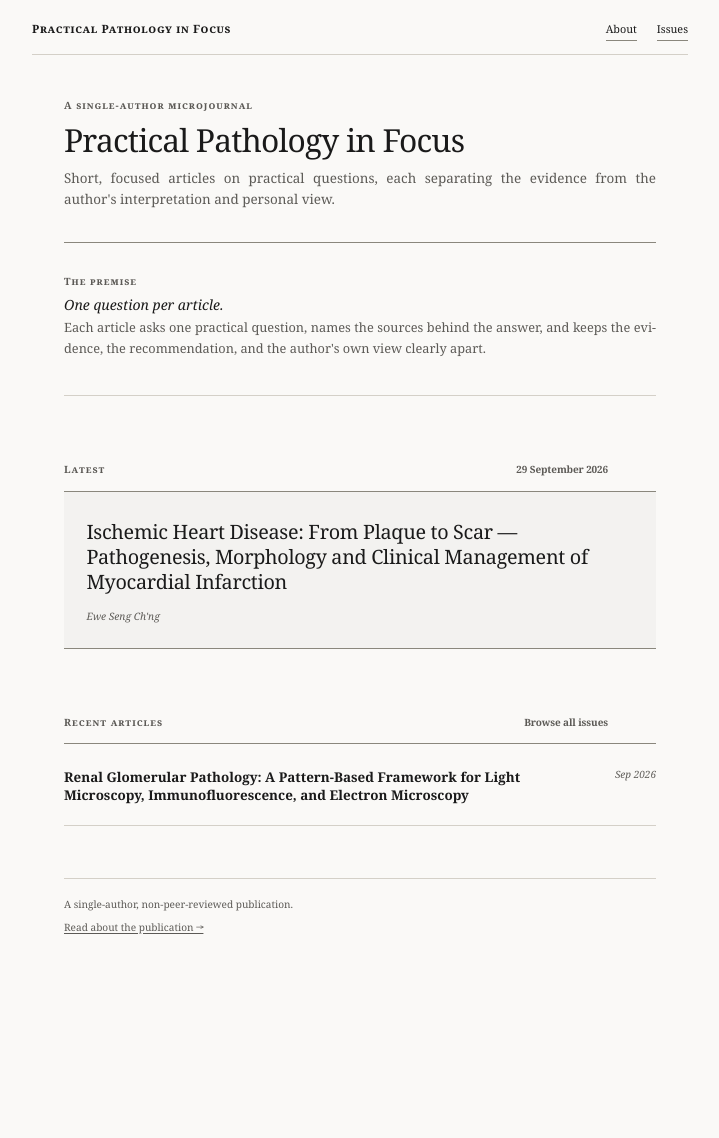
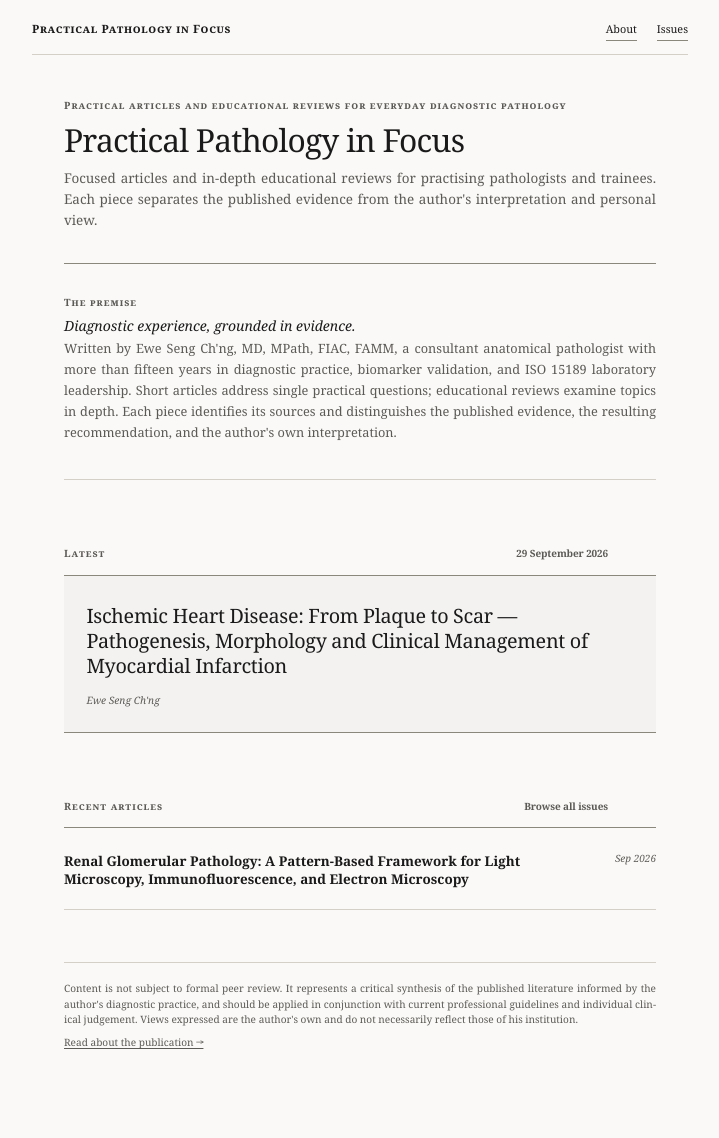
Before and after one commit to es-chng/practicalpathologyinfocus, a Jekyll site: the page built from index.html, in a window 1280 px wide. Shown: the whole page, without its empty margins (280-999 px from the left). Built offline with Jekyll 4.4.1, drawn with Linux system fonts in a browser that asks for light colours; before the commit the page ends 1023 px from its top, so only the background shows below that.

Commit message:
Update _config.yml

```diff
--- a/_config.yml
+++ b/_config.yml
@@ -2,19 +2,27 @@
 # Your publication. Edit these values; every page reads them from here.
 # ---------------------------------------------------------------------------
 title: Practical Pathology in Focus
-tagline: A single-author microjournal
+tagline: Practical articles and educational reviews for everyday diagnostic pathology
 description: >-
-  Short, focused articles on practical questions, each separating the
-  evidence from the author's interpretation and personal view.
+  Focused articles and in-depth educational reviews for practising pathologists
+  and trainees. Each piece separates the published evidence from the author's
+  interpretation and personal view.
 
 # Homepage text (shown under "The premise" and at the foot of the homepage)
-premise_lead: "One question per article."
+premise_lead: "Diagnostic experience, grounded in evidence."
 premise_text: >-
-  Each article asks one practical question, names the sources behind the
-  answer, and keeps the evidence, the recommendation, and the author's own
-  view clearly apart.
+  Written by Ewe Seng Ch'ng, MD, MPath, FIAC, FAMM, a consultant anatomical pathologist with more
+  than fifteen years in diagnostic practice, biomarker validation, and
+  ISO 15189 laboratory leadership. Short articles address single practical
+  questions; educational reviews examine topics in depth. Each piece
+  identifies its sources and distinguishes the published evidence, the
+  resulting recommendation, and the author's own interpretation.
 publication_note: >-
-  A single-author, non-peer-reviewed publication.
+  Content is not subject to formal peer review. It represents a critical
+  synthesis of the published literature informed by the author's diagnostic
+  practice, and should be applied in conjunction with current professional
+  guidelines and individual clinical judgement. Views expressed are the
+  author's own and do not necessarily reflect those of his institution.
 
 # Web address. For https://USERNAME.github.io/REPOSITORY/ the build sets the
 # sub-path automatically; only change url to your own GitHub address.
```
